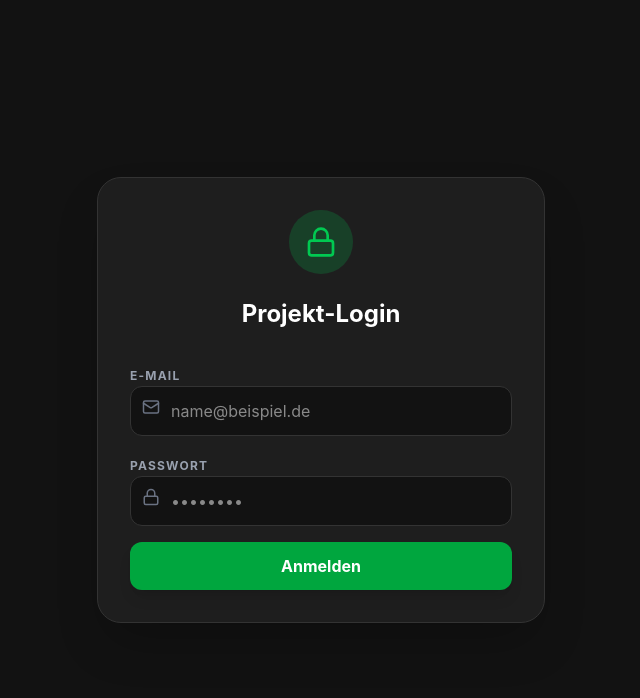
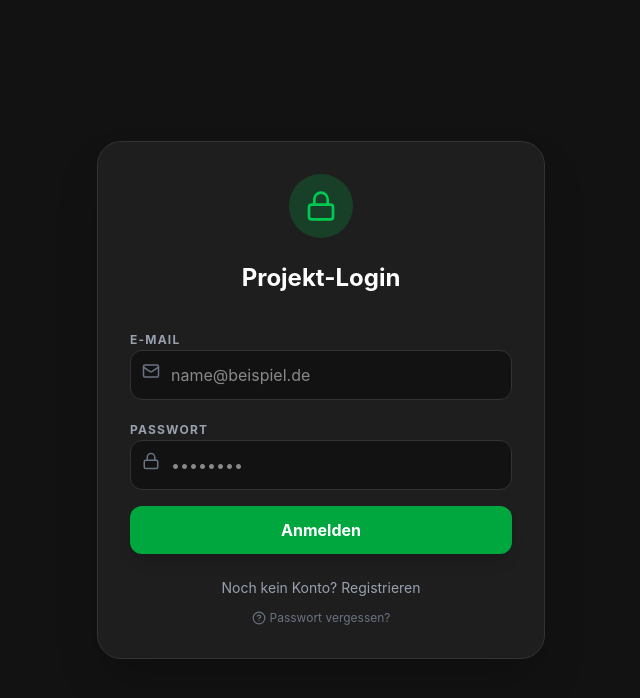
Before and after one commit to Matzelino84/Dashboard, a React (Vite) app: page / in a window 1280 px wide. Shown: the top 698 px of the page, without its empty margins (319-959 px from the left). Built offline with nearby package versions, Linux system fonts and the light colour scheme.

Commit message:
Add register and password reset

```diff
--- a/src/Login.jsx
+++ b/src/Login.jsx
@@ -1,19 +1,53 @@
 import React, { useState } from 'react';
 import { supabase } from './supabaseClient';
-import { Lock, Mail, Loader2 } from 'lucide-react';
+import { Lock, Mail, Loader2, UserPlus, HelpCircle } from 'lucide-react';
 
-export default function Login({ onLogin }) {
+export default function Login() {
+  const [isRegistering, setIsRegistering] = useState(false);
   const [email, setEmail] = useState('');
   const [password, setPassword] = useState('');
   const [loading, setLoading] = useState(false);
   const [error, setError] = useState(null);
+  const [message, setMessage] = useState(null);
 
+  // --- LOGIN LOGIK ---
   const handleLogin = async (e) => {
     e.preventDefault();
     setLoading(true);
     setError(null);
-    const { data, error } = await supabase.auth.signInWithPassword({ email, password });
+    setMessage(null);
+    const { error } = await supabase.auth.signInWithPassword({ email, password });
     if (error) setError("Login fehlgeschlagen: " + error.message);
+    setLoading(false);
+  };
+
+  // --- REGISTRIERUNGS LOGIK ---
+  const handleRegister = async (e) => {
+    e.preventDefault();
+    setLoading(true);
+    setError(null);
+    const { error } = await supabase.auth.signUp({ email, password });
+    if (error) {
+      setError("Registrierung fehlgeschlagen: " + error.message);
+    } else {
+      setMessage("Account erstellt! Falls 'Email-Bestätigung' in Supabase aktiv ist, prüfe dein Postfach.");
+      setIsRegistering(false);
+    }
+    setLoading(false);
+  };
+
+  // --- PASSWORT VERGESSEN ---
+  const handleForgotPassword = async () => {
+    if (!email) {
+      setError("Bitte gib zuerst deine E-Mail Adresse ein.");
+      return;
+    }
+    setLoading(true);
+    const { error } = await supabase.auth.resetPasswordForEmail(email, {
+      redirectTo: window.location.origin,
+    });
+    if (error) setError(error.message);
+    else setMessage("Link zum Zurücksetzen wurde gesendet (falls Account existiert).");
     setLoading(false);
   };
 
@@ -22,12 +56,15 @@ export default function Login({ onLogin }) {
       <div className="bg-[#1e1e1e] p-8 rounded-3xl border border-[#333] shadow-2xl w-full max-w-md">
         <div className="flex justify-center mb-6">
           <div className="bg-green-500/20 p-4 rounded-full">
-            <Lock className="text-green-500" size={32} />
+            {isRegistering ? <UserPlus className="text-green-500" size={32} /> : <Lock className="text-green-500" size={32} />}
           </div>
         </div>
-        <h1 className="text-2xl font-bold text-white text-center mb-8">Projekt-Login</h1>
 
-        <form onSubmit={handleLogin} className="space-y-4">
+        <h1 className="text-2xl font-bold text-white text-center mb-8">
+          {isRegistering ? "Neuen Account erstellen" : "Projekt-Login"}
+        </h1>
+
+        <form onSubmit={isRegistering ? handleRegister : handleLogin} className="space-y-4">
           <div className="space-y-2">
             <label className="text-xs font-bold text-gray-400 uppercase tracking-widest">E-Mail</label>
             <div className="relative">
@@ -35,6 +72,7 @@ export default function Login({ onLogin }) {
               <input type="email" value={email} onChange={(e) => setEmail(e.target.value)} className="w-full bg-[#121212] border border-[#333] rounded-xl p-3 pl-10 text-white outline-none focus:border-green-500 transition-colors" placeholder="name@beispiel.de" required />
             </div>
           </div>
+
           <div className="space-y-2">
             <label className="text-xs font-bold text-gray-400 uppercase tracking-widest">Passwort</label>
             <div className="relative">
@@ -44,11 +82,30 @@ export default function Login({ onLogin }) {
           </div>
 
           {error && <p className="text-red-500 text-sm font-bold bg-red-500/10 p-2 rounded-lg text-center">{error}</p>}
+          {message && <p className="text-blue-500 text-sm font-bold bg-blue-500/10 p-2 rounded-lg text-center">{message}</p>}
 
           <button type="submit" disabled={loading} className="w-full bg-green-600 hover:bg-green-500 text-white font-bold py-3 rounded-xl transition-all shadow-lg flex items-center justify-center gap-2">
-            {loading ? <Loader2 className="animate-spin" /> : "Anmelden"}
+            {loading ? <Loader2 className="animate-spin" /> : (isRegistering ? "Registrieren" : "Anmelden")}
           </button>
         </form>
+
+        <div className="mt-6 flex flex-col gap-3 text-center">
+          <button
+            onClick={() => setIsRegistering(!isRegistering)}
+            className="text-gray-400 hover:text-white text-sm transition-colors"
+          >
+            {isRegistering ? "Bereits einen Account? Hier anmelden" : "Noch kein Konto? Registrieren"}
+          </button>
+
+          {!isRegistering && (
+            <button
+              onClick={handleForgotPassword}
+              className="text-gray-500 hover:text-gray-300 text-xs flex items-center justify-center gap-1 transition-colors"
+            >
+              <HelpCircle size={14} /> Passwort vergessen?
+            </button>
+          )}
+        </div>
       </div>
     </div>
   );
```
